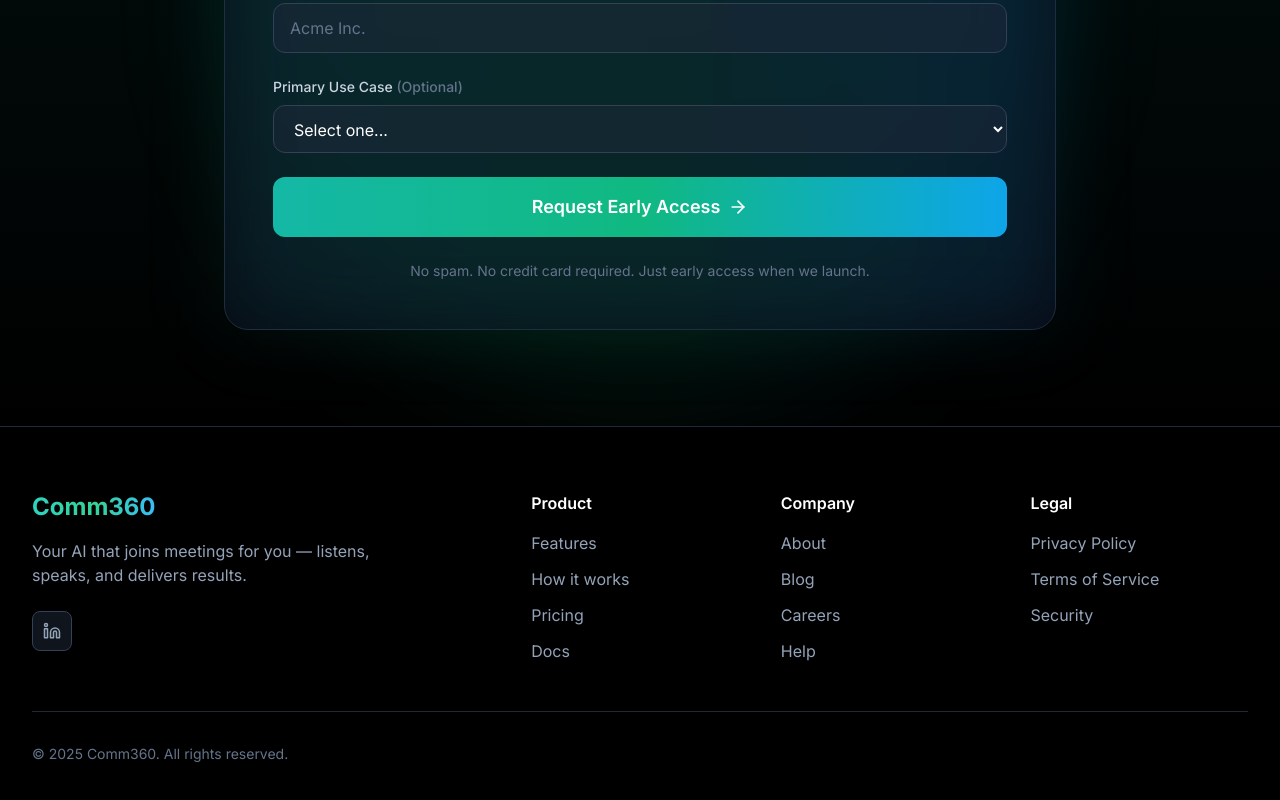
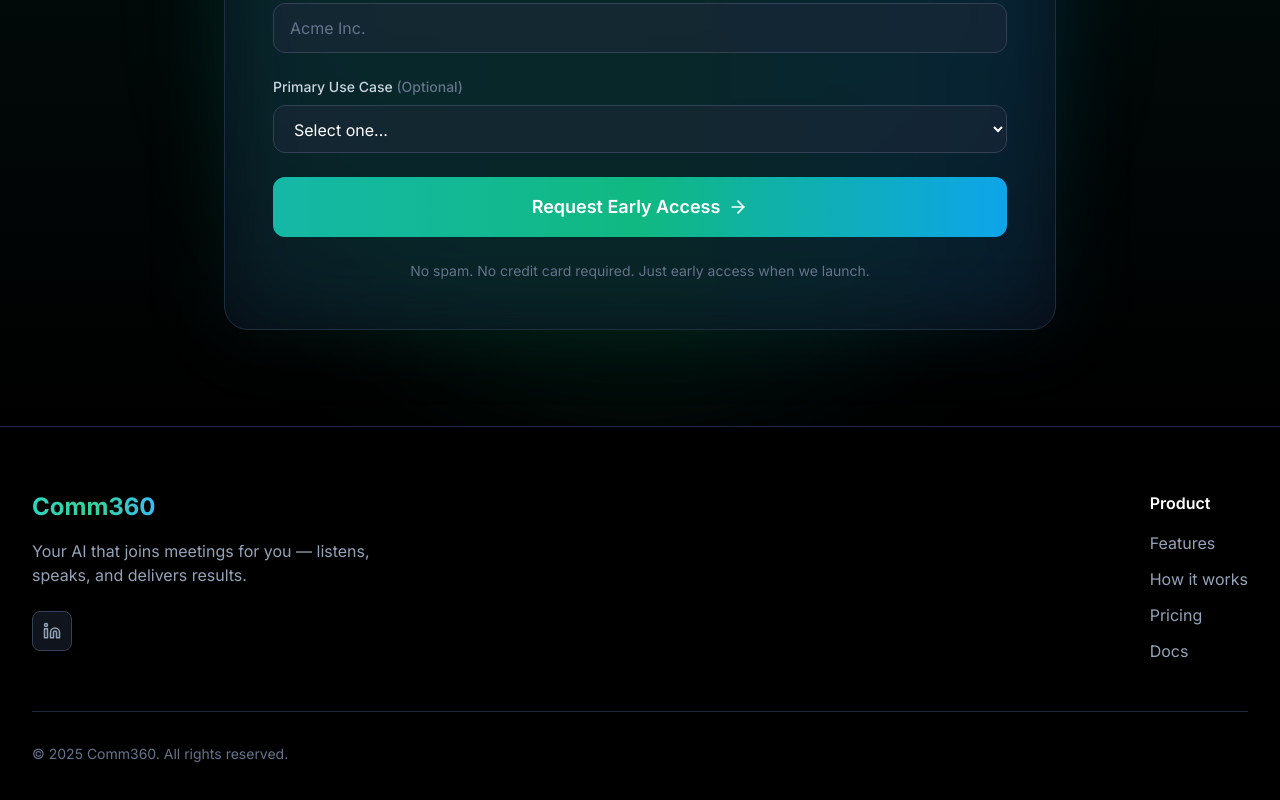
Before and after one commit to ishaan1011/LandingPage, a React (Vite) app: page / in a window 1280 px wide. Shown: the part 5362-6162 px from the top of the page. Built offline with nearby package versions, Linux system fonts and the light colour scheme; no server answers.

Commit message:
Updating Footer

```diff
--- a/src/components/Footer.jsx
+++ b/src/components/Footer.jsx
@@ -10,17 +10,6 @@
       { name: 'Pricing', href: '#waitlist' },
       { name: 'Docs', href: '#' },
     ],
-    company: [
-      { name: 'About', href: '#about' },
-      { name: 'Blog', href: '#' },
-      { name: 'Careers', href: '#' },
-      { name: 'Help', href: '#' },
-    ],
-    legal: [
-      { name: 'Privacy Policy', href: '#' },
-      { name: 'Terms of Service', href: '#' },
-      { name: 'Security', href: '#' },
-    ],
   };
 
   const socialLinks = [
@@ -30,9 +19,9 @@
   return (
     <footer className="relative border-t border-slate-800 bg-black">
       <div className="max-w-7xl mx-auto px-6 lg:px-8 py-16">
-        <div className="grid grid-cols-2 md:grid-cols-5 gap-8 mb-12">
+        <div className="grid grid-cols-1 md:grid-cols-2 gap-12 mb-12">
           {/* Logo & Description */}
-          <div className="col-span-2">
+          <div className="col-span-2 md:col-span-1">
             <a href="/" className="text-2xl font-bold text-gradient mb-4 inline-block">
               Comm360
             </a>
@@ -56,7 +45,7 @@
           </div>
 
           {/* Product Links */}
-          <div>
+          <div className="md:justify-self-end">
             <h3 className="font-semibold text-white mb-4">Product</h3>
             <ul className="space-y-3">
               {footerLinks.product.map((link) => (
@@ -72,39 +61,7 @@
             </ul>
           </div>
 
-          {/* Company Links */}
-          <div>
-            <h3 className="font-semibold text-white mb-4">Company</h3>
-            <ul className="space-y-3">
-              {footerLinks.company.map((link) => (
-                <li key={link.name}>
-                  <a
-                    href={link.href}
-                    className="text-slate-400 hover:text-white transition-colors"
-                  >
-                    {link.name}
-                  </a>
-                </li>
-              ))}
-            </ul>
-          </div>
 
-          {/* Legal Links */}
-          <div>
-            <h3 className="font-semibold text-white mb-4">Legal</h3>
-            <ul className="space-y-3">
-              {footerLinks.legal.map((link) => (
-                <li key={link.name}>
-                  <a
-                    href={link.href}
-                    className="text-slate-400 hover:text-white transition-colors"
-                  >
-                    {link.name}
-                  </a>
-                </li>
-              ))}
-            </ul>
-          </div>
         </div>
 
         {/* Bottom Bar */}
```
